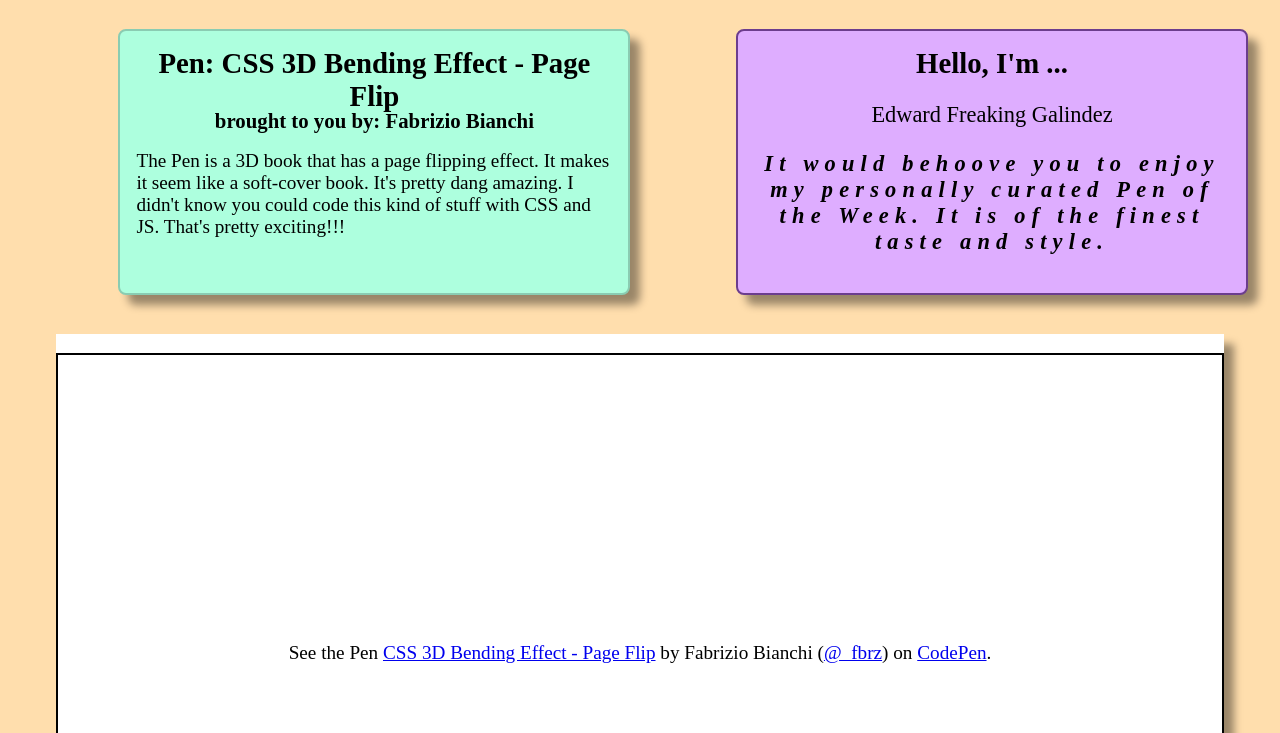
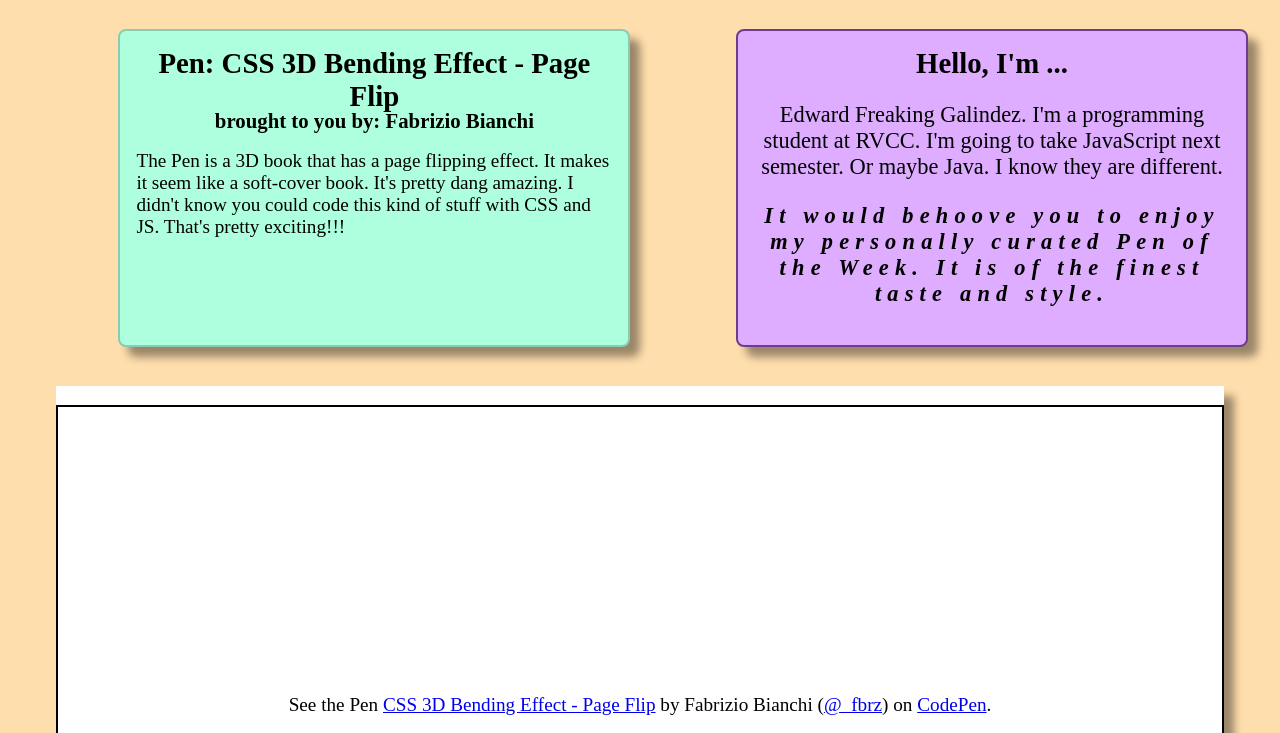
Before and after one commit to RVCC-IDMX/embed-codepen-RadicaIEdward, a plain HTML site: page index.html in a window 1280 px wide. Shown: the part 67-800 px from the top of the page. Drawn offline with Linux system fonts and the light colour scheme; a script that the page names is missing; a web font is replaced by a local one.

Commit message:
Added more text to the aside

```diff
--- a/index.html
+++ b/index.html
@@ -28,7 +28,7 @@
         <script async src="https://cpwebassets.codepen.io/assets/embed/ei.js"></script></section>
         <aside>
           <h2>Hello, I'm ...</h2>
-          <p class="myname">Edward Freaking Galindez</p>
+          <p class="myname">Edward Freaking Galindez. I'm a programming student at RVCC. I'm going to take JavaScript next semester. Or maybe Java. I know they are different.</p>
           <p class="bye">It would behoove you to enjoy my personally curated Pen of the Week. It is of the finest taste and style.</p>
         </aside>
       </main>
```
